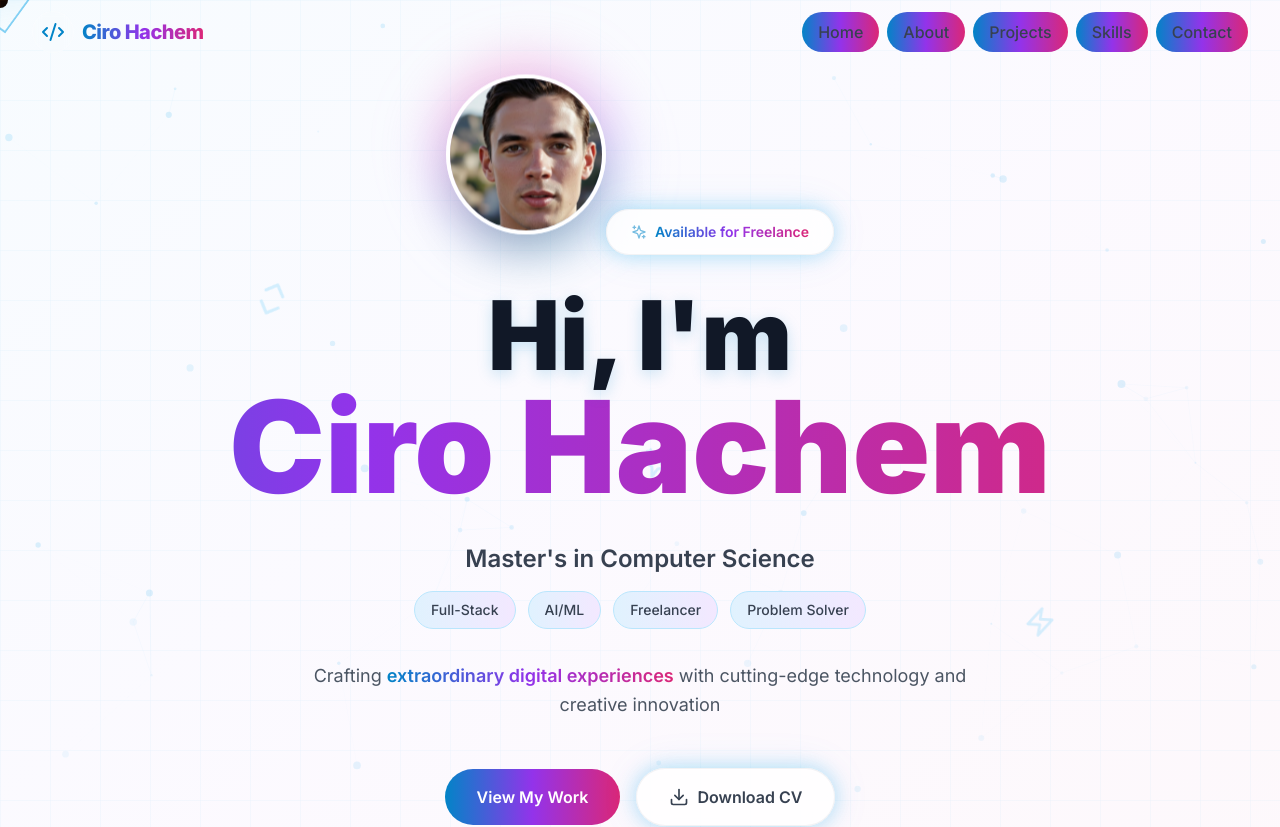
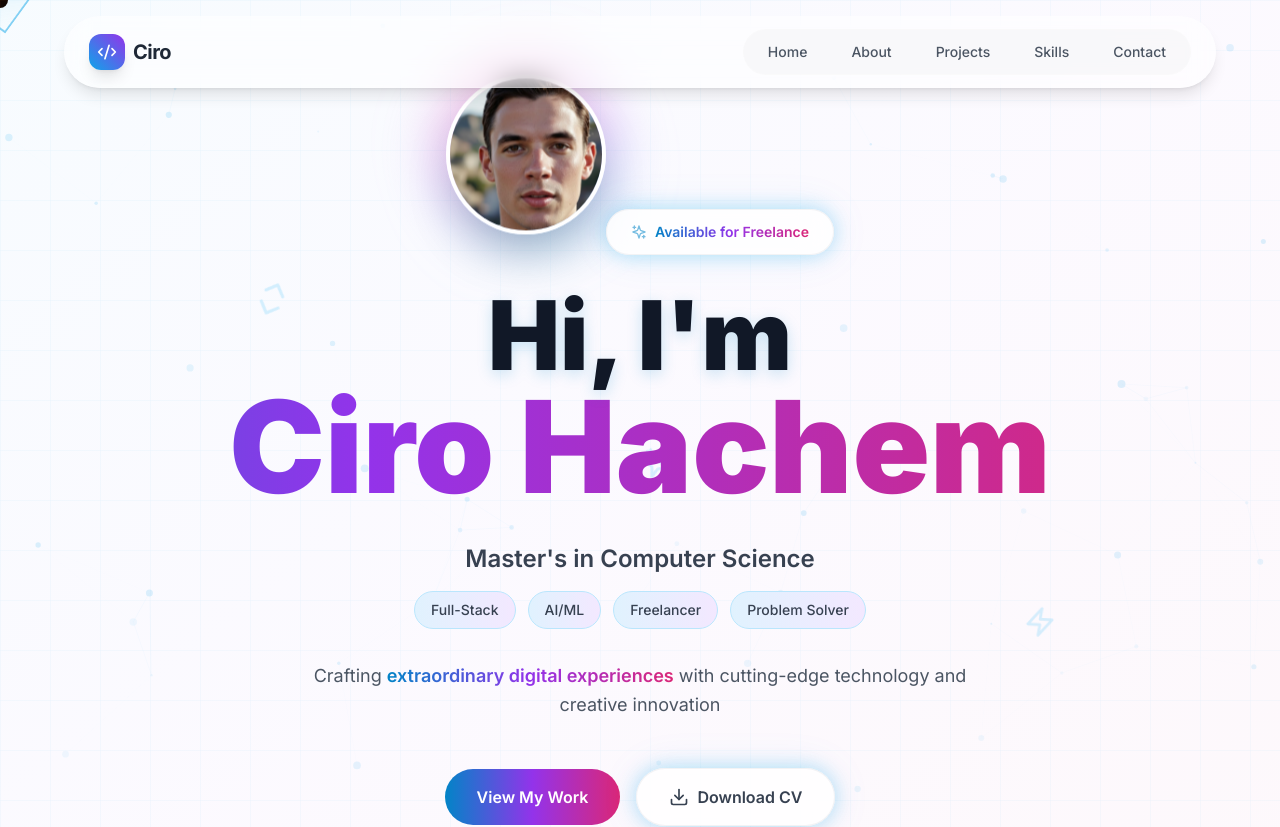
Before and after one commit to xavihachem/hatemPortfolio, a Next.js app: page / in a window 1280 px wide. Shown: the top 827 px of the page. Built offline with nearby package versions, Linux system fonts and the light colour scheme.

Commit message:
updated the navbar

```diff
--- a/components/Navbar.tsx
+++ b/components/Navbar.tsx
@@ -7,6 +7,7 @@ import { motion, AnimatePresence } from 'framer-motion'
 export default function Navbar() {
   const [isOpen, setIsOpen] = useState(false)
   const [scrolled, setScrolled] = useState(false)
+  const [hoveredIndex, setHoveredIndex] = useState<number | null>(null)
 
   useEffect(() => {
     const handleScroll = () => {
@@ -25,61 +26,63 @@ export default function Navbar() {
   ]
 
   return (
-    <nav
-      className={`fixed top-0 left-0 right-0 z-50 transition-all duration-500 ${
-        scrolled
-          ? 'bg-white/10 backdrop-blur-md border-b border-white/20 shadow-[0_8px_32px_0_rgba(31,38,135,0.1)]'
-          : 'bg-transparent'
-      }`}
-    >
-      <div className="max-w-7xl mx-auto px-4 sm:px-6 lg:px-8">
-        <div className="flex justify-between items-center h-16">
+    <>
+      <motion.nav
+        initial={{ y: -100, opacity: 0 }}
+        animate={{ y: 0, opacity: 1 }}
+        transition={{ duration: 0.8, type: "spring", bounce: 0.3 }}
+        className="fixed top-4 left-0 right-0 z-50 flex justify-center px-4"
+      >
+        <div
+            className={`
+                flex items-center justify-between
+                px-6 py-3 rounded-full
+                backdrop-blur-md border border-white/20 shadow-lg
+                transition-all duration-500 ease-out
+                ${scrolled ? 'bg-white/80 w-[90%] max-w-5xl' : 'bg-white/50 w-[95%] max-w-6xl'}
+            `}
+        >
           {/* Logo */}
           <motion.a
             href="#home"
             className="flex items-center space-x-2 text-xl font-bold relative group"
-            initial={{ opacity: 0, x: -50 }}
-            animate={{ opacity: 1, x: 0 }}
-            transition={{ duration: 0.8, type: "spring", bounce: 0.5 }}
             whileHover={{ scale: 1.05 }}
           >
-            <motion.div
-              className="relative z-10 p-2 bg-white/10 rounded-full backdrop-blur-sm border border-white/20"
-              whileHover={{ rotate: 180, backgroundColor: "rgba(255,255,255,0.2)" }}
-              transition={{ duration: 0.6, type: "spring" }}
-            >
-              <Code2 className="w-6 h-6 text-primary-600" />
-            </motion.div>
-            <span className="text-gradient font-extrabold tracking-tight">Ciro Hachem</span>
-            <motion.div
-              className="absolute -inset-2 bg-gradient-to-r from-primary-500/20 to-purple-500/20 rounded-lg blur-lg opacity-0 group-hover:opacity-100 transition-opacity duration-500"
-            />
+            <div className="relative p-2 bg-gradient-to-tr from-primary-500 to-purple-600 rounded-xl text-white shadow-lg group-hover:rotate-12 transition-transform duration-300">
+              <Code2 className="w-5 h-5" />
+            </div>
+            <span className="text-gray-800 font-bold tracking-tight group-hover:text-transparent group-hover:bg-clip-text group-hover:bg-gradient-to-r group-hover:from-primary-600 group-hover:to-purple-600 transition-all">
+                Ciro
+            </span>
           </motion.a>
 
           {/* Desktop Navigation */}
-          <div className="hidden md:flex items-center space-x-2">
+          <div className="hidden md:flex items-center gap-1 bg-gray-100/50 p-1 rounded-full border border-white/20">
             {navItems.map((item, index) => (
-              <motion.a
+              <a
                 key={item.name}
                 href={item.href}
-                className="relative px-4 py-2 text-gray-700 font-medium transition-colors duration-200 group overflow-hidden rounded-full"
-                initial={{ opacity: 0, y: -20 }}
-                animate={{ opacity: 1, y: 0 }}
-                transition={{ duration: 0.5, delay: index * 0.1 + 0.2 }}
-                whileHover={{ scale: 1.05 }}
-                whileTap={{ scale: 0.95 }}
+                className="relative px-5 py-2 text-sm font-medium rounded-full transition-colors duration-300"
+                onMouseEnter={() => setHoveredIndex(index)}
+                onMouseLeave={() => setHoveredIndex(null)}
               >
-                <span className="relative z-10 group-hover:text-white transition-colors duration-300">
+                <span className={`relative z-10 transition-colors duration-300 ${hoveredIndex === index ? 'text-white' : 'text-gray-600'}`}>
                   {item.name}
                 </span>
-                <motion.div
-                  className="absolute inset-0 bg-gradient-to-r from-primary-600 via-purple-600 to-pink-600 opacity-0 group-hover:opacity-100 transition-opacity duration-300"
-                  layoutId="navbar-hover"
-                />
-                <motion.div
-                  className="absolute inset-0 bg-gradient-to-r from-primary-400 to-purple-400 opacity-0 group-hover:opacity-50 blur-md transition-opacity duration-300"
-                />
-              </motion.a>
+
+                <AnimatePresence>
+                    {hoveredIndex === index && (
+                    <motion.div
+                        className="absolute inset-0 bg-gradient-to-r from-primary-500 to-purple-600 rounded-full shadow-md"
+                        layoutId="navbar-pill"
+                        initial={{ opacity: 0, scale: 0.8 }}
+                        animate={{ opacity: 1, scale: 1 }}
+                        exit={{ opacity: 0, scale: 0.8 }}
+                        transition={{ type: "spring", bounce: 0.2, duration: 0.6 }}
+                    />
+                    )}
+                </AnimatePresence>
+              </a>
             ))}
           </div>
 
@@ -87,29 +90,29 @@ export default function Navbar() {
           <div className="md:hidden">
             <button
               onClick={() => setIsOpen(!isOpen)}
-              className="text-gray-700 hover:text-primary-600 transition-colors"
+              className="p-2 text-gray-700 hover:bg-gray-100 rounded-full transition-colors"
             >
               {isOpen ? <X className="w-6 h-6" /> : <Menu className="w-6 h-6" />}
             </button>
           </div>
         </div>
-      </div>
+      </motion.nav>
 
-      {/* Mobile Menu */}
+      {/* Mobile Menu Overlay */}
       <AnimatePresence>
         {isOpen && (
           <motion.div
-            initial={{ opacity: 0, height: 0 }}
-            animate={{ opacity: 1, height: 'auto' }}
-            exit={{ opacity: 0, height: 0 }}
-            className="md:hidden glass-effect"
+            initial={{ opacity: 0, y: -20, scale: 0.95 }}
+            animate={{ opacity: 1, y: 0, scale: 1 }}
+            exit={{ opacity: 0, y: -20, scale: 0.95 }}
+            className="fixed top-24 left-4 right-4 z-40 bg-white/90 backdrop-blur-xl p-4 rounded-2xl shadow-2xl border border-white/20 md:hidden"
           >
-            <div className="px-4 pt-2 pb-4 space-y-2">
+            <div className="flex flex-col space-y-2">
               {navItems.map((item) => (
                 <a
                   key={item.name}
                   href={item.href}
-                  className="block px-3 py-2 text-gray-700 hover:text-primary-600 hover:bg-primary-50 rounded-lg transition-colors"
+                  className="px-4 py-3 text-gray-700 hover:text-white hover:bg-gradient-to-r hover:from-primary-500 hover:to-purple-600 rounded-xl transition-all font-medium"
                   onClick={() => setIsOpen(false)}
                 >
                   {item.name}
@@ -119,6 +122,6 @@ export default function Navbar() {
           </motion.div>
         )}
       </AnimatePresence>
-    </nav>
+    </>
   )
 }
```
